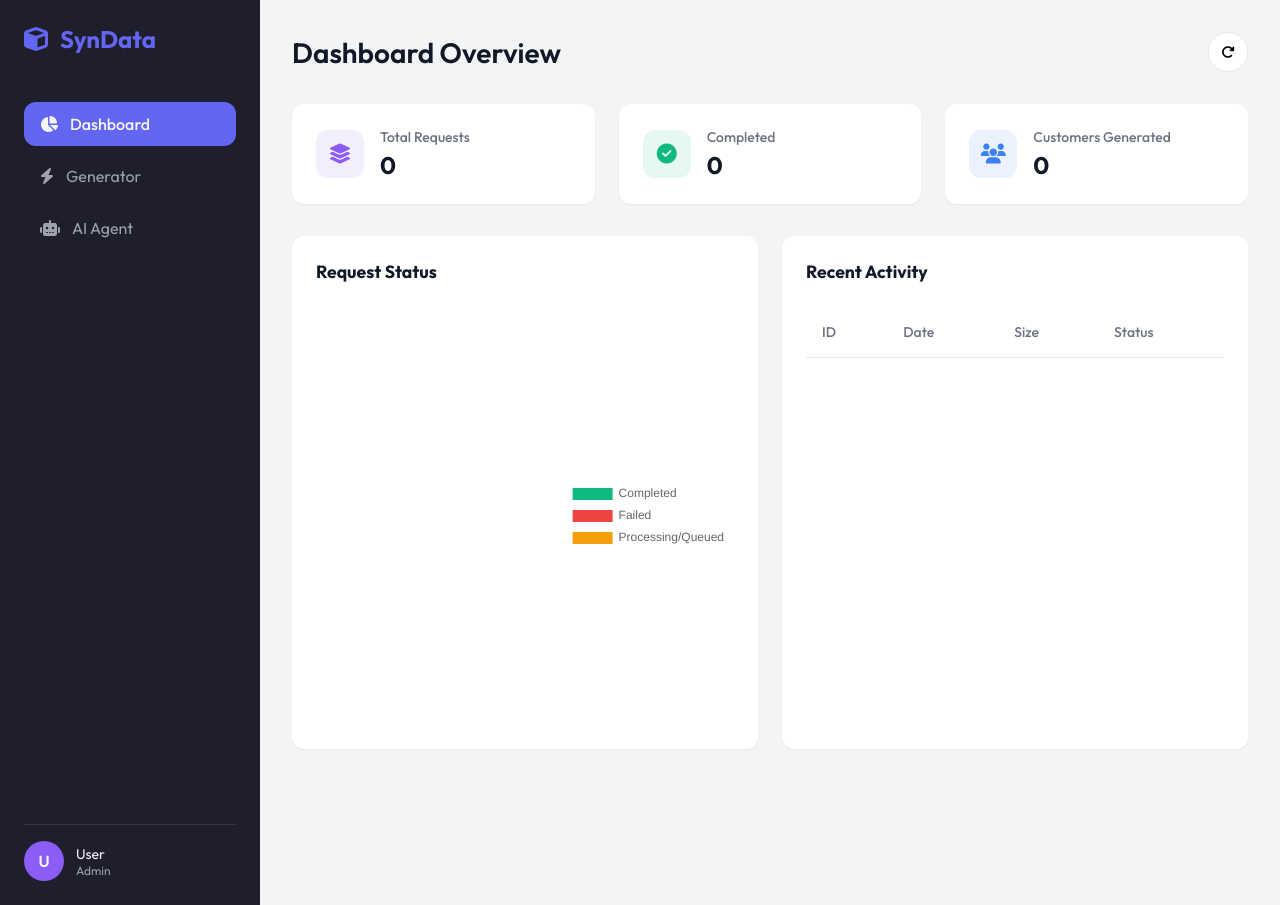
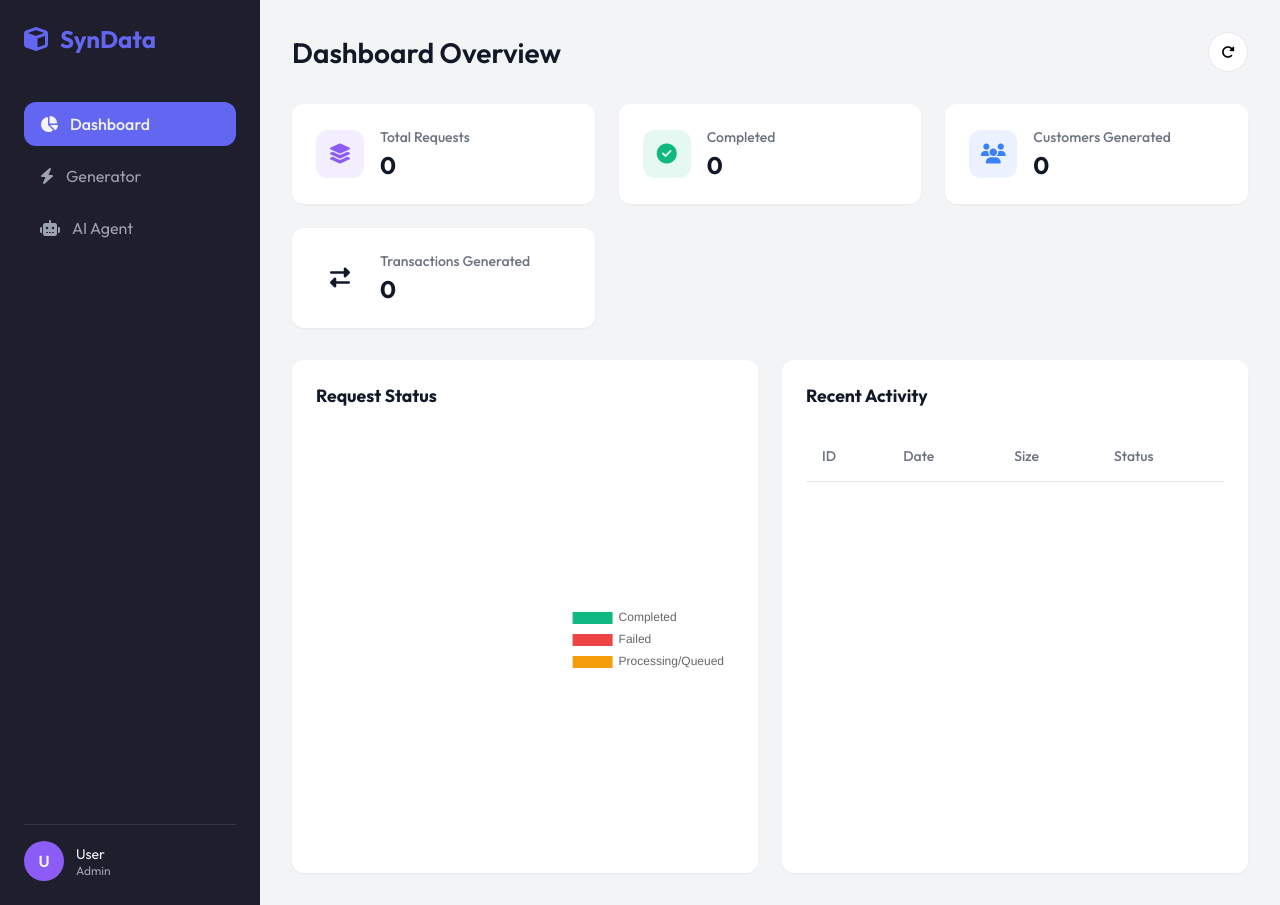
Before and after one commit to Sumitsami14/Synthetic-Data-Creation, a Flask app: page / in a window 1280 px wide. Run offline with Flask 3, Linux system fonts and the light colour scheme; data that the repository does not hold is empty.

Commit message:
feat: track and display total generated transactions in dashboard statistics

```diff
--- a/src/models.py
+++ b/src/models.py
@@ -7,6 +7,7 @@ class RequestLog(db.Model):
     id = db.Column(db.Integer, primary_key=True)
     timestamp = db.Column(db.DateTime, default=datetime.utcnow)
     customers_count = db.Column(db.Integer, nullable=False)
+    transactions_count = db.Column(db.Integer, default=0)
     status = db.Column(db.String(20), default="Pending")
     file_path = db.Column(db.String(200), nullable=True)
 
@@ -15,6 +16,7 @@ class RequestLog(db.Model):
             'id': self.id,
             'timestamp': self.timestamp.isoformat(),
             'customers_count': self.customers_count,
+            'transactions_count': self.transactions_count,
             'status': self.status,
             'file_path': self.file_path
         }
--- a/src/routes/main.py
+++ b/src/routes/main.py
@@ -31,6 +31,10 @@ def run_generation_task(app, request_id, customers_count, fmt):
             accounts_df = generate_accounts(customer_ids)
             account_ids = accounts_df["account_id"].tolist()
             transactions_df = generate_transactions(account_ids)
+
+            # Save the transaction count to the request log
+            req.transactions_count = len(transactions_df)
+            db.session.commit()
 
             # Export
             if fmt == "csv":
@@ -100,10 +104,12 @@ def stats():
     # Calculate total records generated (approximate based on logs)
     # real implementation would store this in DB properly
     total_customers = db.session.query(db.func.sum(RequestLog.customers_count)).scalar() or 0
+    total_transactions = db.session.query(db.func.sum(RequestLog.transactions_count)).scalar() or 0
 
     return jsonify({
         "total_requests": total_requests,
         "completed_requests": completed_requests,
         "failed_requests": failed_requests,
-        "total_customers_generated": total_customers
+        "total_customers_generated": total_customers,
+        "total_transactions_generated": total_transactions
     })
--- a/src/static/js/script.js
+++ b/src/static/js/script.js
@@ -35,6 +35,7 @@ document.addEventListener('DOMContentLoaded', () => {
             document.getElementById('stat-total-req').textContent = stats.total_requests;
             document.getElementById('stat-completed').textContent = stats.completed_requests;
             document.getElementById('stat-customers').textContent = stats.total_customers_generated;
+            document.getElementById('stat-transactions').textContent = stats.total_transactions_generated;
 
             // 2. Render/Update Chart
             renderChart(stats);
--- a/src/templates/index.html
+++ b/src/templates/index.html
@@ -76,6 +76,13 @@
                         <div class="stat-data">
                             <h3>Customers Generated</h3>
                             <p id="stat-customers">-</p>
+                        </div>
+                    </div>
+                    <div class="stat-card">
+                        <div class="stat-icon yellow"><i class="fa-solid fa-exchange-alt"></i></div>
+                        <div class="stat-data">
+                            <h3>Transactions Generated</h3>
+                            <p id="stat-transactions">-</p>
                         </div>
                     </div>
                 </div>
```
Also changed, not shown: DSA.py (added).
